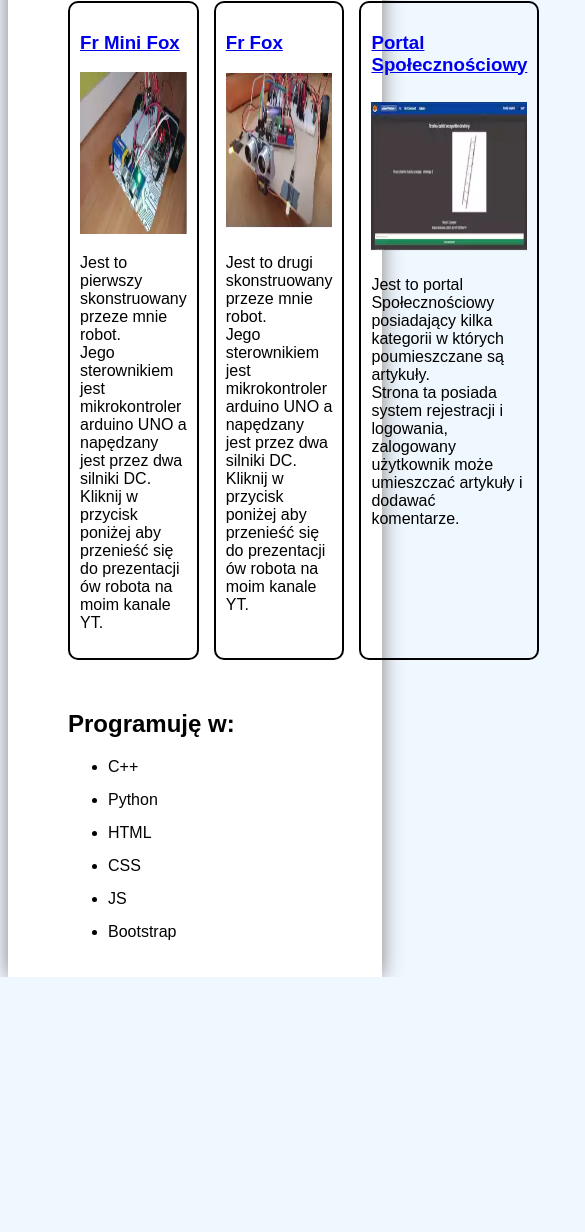
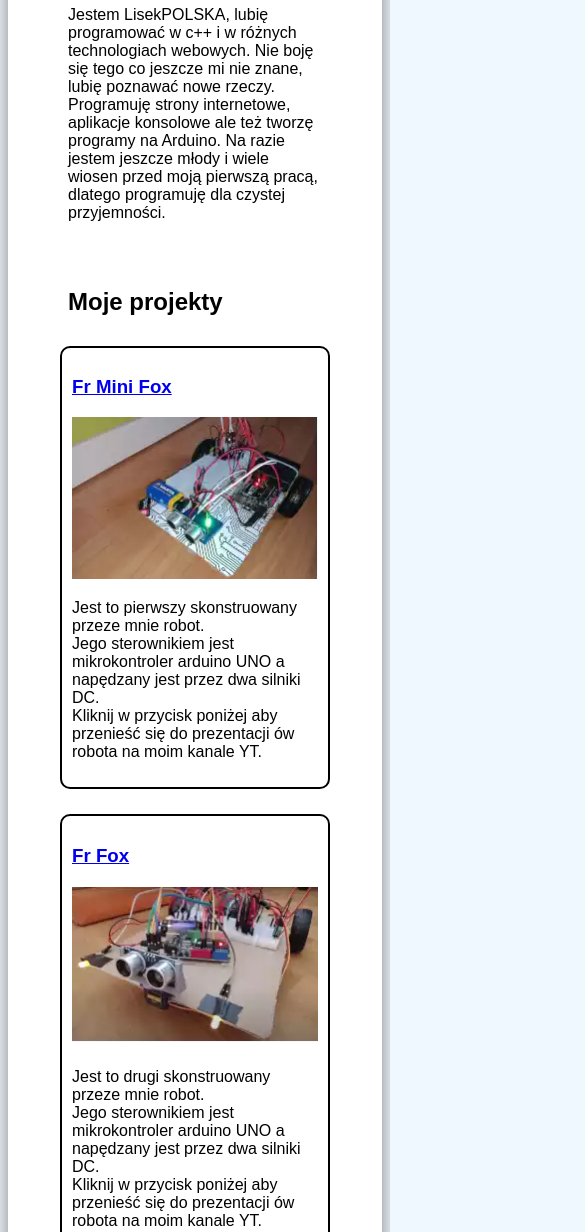
Before and after one commit to LisPOLSKA/CV_1, a plain HTML site: page index.html in a window 390 px wide. Shown: the part 768-2000 px from the top of the page, 585 px wide, since content can reach past the window. Before the commit the page ends 1745 px from the top, so only its background shows below. Drawn offline with Linux system fonts and the light colour scheme.

Commit message:
Dodanie responsywnosci

```diff
--- a/index.html
+++ b/index.html
@@ -24,7 +24,7 @@
                         <li>
                             <img class="adress-icon circle" src="img/phone.png" alt="Ikonka telefonu" width="16px" height="16px" />
                             <b>Numer telefonu: </b>
-                            <a href="tel:692 137 240"> 692 137 240</a>
+                            <a href="tel:692 137 240"> 692 137 420</a>
                         </li>
                         <li>
                             <img class="adress-icon circle" src="img/mail.png" alt="Ikonka maila" width="16px" height="16px" />
@@ -50,6 +50,7 @@
 
                 <section id="myProject">
                     <header><h2>Moje projekty</h2></header>
+                    <div class="container-article">
                         <article id="FrMiniFox">
                             <header>
                                 <h3>
@@ -106,6 +107,7 @@
                                 Strona ta posiada system rejestracji i logowania, zalogowany użytkownik może umieszczać artykuły i dodawać komentarze.
                             </p>
                         </article>
+                    </div>
                 </section>
                 <section id="skills">
                     <header><h2>Programuję w:</h2></header>
--- a/sass/style.scss
+++ b/sass/style.scss
@@ -14,6 +14,8 @@ body {
         background-color: white;
         box-shadow: 0 0 20px grey;
         > header {
+            flex-wrap: wrap;
+            max-width: 100%;
             padding: 60px 60px 20px 60px;
             display: flex;
             align-items: center;
@@ -63,7 +65,8 @@ body {
         header {
             .head-logo {
                 width: 180px;
-                height: 180px;
+                height: auto;
+                margin-right: 10px;
             }
             span {
                 font-size: 20px;
@@ -79,30 +82,21 @@ body {
             padding: 10px 60px 20px 60px;
         }
         section#myProject {
-            display: grid;
-            grid-template-columns: 1fr 1fr 1fr;
-            grid-auto-rows: 28px minmax(200px, auto);
+            .container-article {
+                justify-content: center;
+                display: flex !important;
+                flex-direction: row;
+                flex-wrap: wrap;
                 gap: 15px;
-            grid-template-areas:
-                'header header header'
-                'article1 article2 article3';
-            header {
-                grid-area: header;
-            }
                 article {
                     border: 2px solid black;
                     border-radius: 10px;
                     margin-top: 10px;
                     padding: 10px;
+                    max-width: 246px;
+                    width: 246px;
+                    min-width: 246px;
                 }
-            article#FrMiniFox {
-                grid-area: article1;
-            }
-            article#FrFox {
-                grid-area: article2;
-            }
-            article#socialport {
-                grid-area: article3;
             }
         }
         li {
@@ -110,3 +104,17 @@ body {
         }
     }
 }
+@media (max-width: 568px) {
+    .container {
+        > header {
+            justify-content: center !important;
+            text-align: center !important;
+            ul {
+                display: flex;
+                flex-direction: column;
+                align-items: flex-start;
+                color: black;
+            }
+        }
+    }
+}
```
Also changed, not shown: css/style.min.css, 1 other file. Lines whose indentation alone changed are shown as unchanged.
